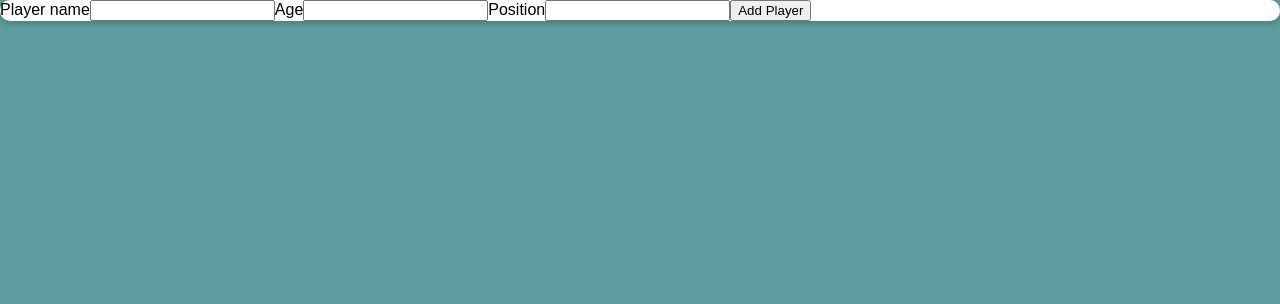
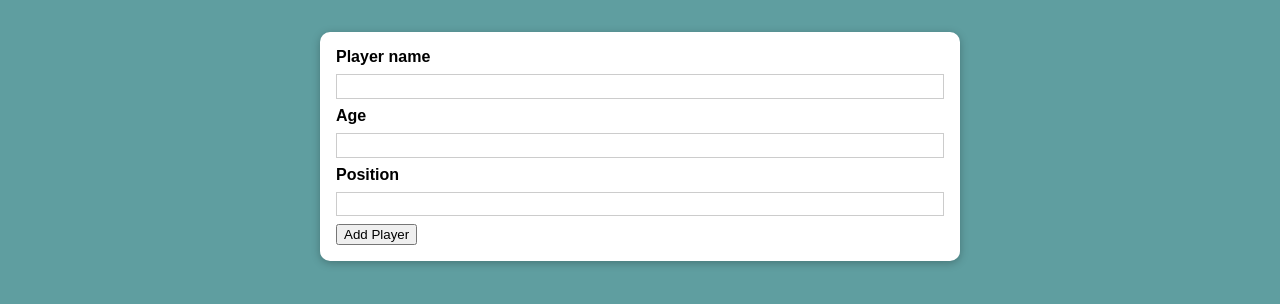
Before and after one commit to VladanStar/UdemyReactExercises, a React (Create React App) app in the folder project01/: page / in a window 1280 px wide. Shown: the top 304 px of the page. Built offline with nearby package versions, Linux system fonts and the light colour scheme.

Commit message:
New commits

```diff
--- a/project01/src/components/Players/AddPlayer.js
+++ b/project01/src/components/Players/AddPlayer.js
@@ -7,7 +7,7 @@ const AddPlayer = (props) => {
     event.preventDefault();
   };
   return (
-    <Card clasName={classes.input}>
+    <Card className={classes.input}>
       <form onSubmit={addPlayerHandler}>
         <label htmlFor="playername">Player name</label>
         <input type="text" id="playername" />
--- a/project01/src/components/UI/Card.js
+++ b/project01/src/components/UI/Card.js
@@ -3,7 +3,7 @@ import classes from "./Card.module.css"
 
 const Card = (props) => {
   return (
-      <div className={classes.card}>{props.children}</div>
+      <div className={`${props.className} ${classes.card}`}>{props.children}</div>
   )
 }
 
```
